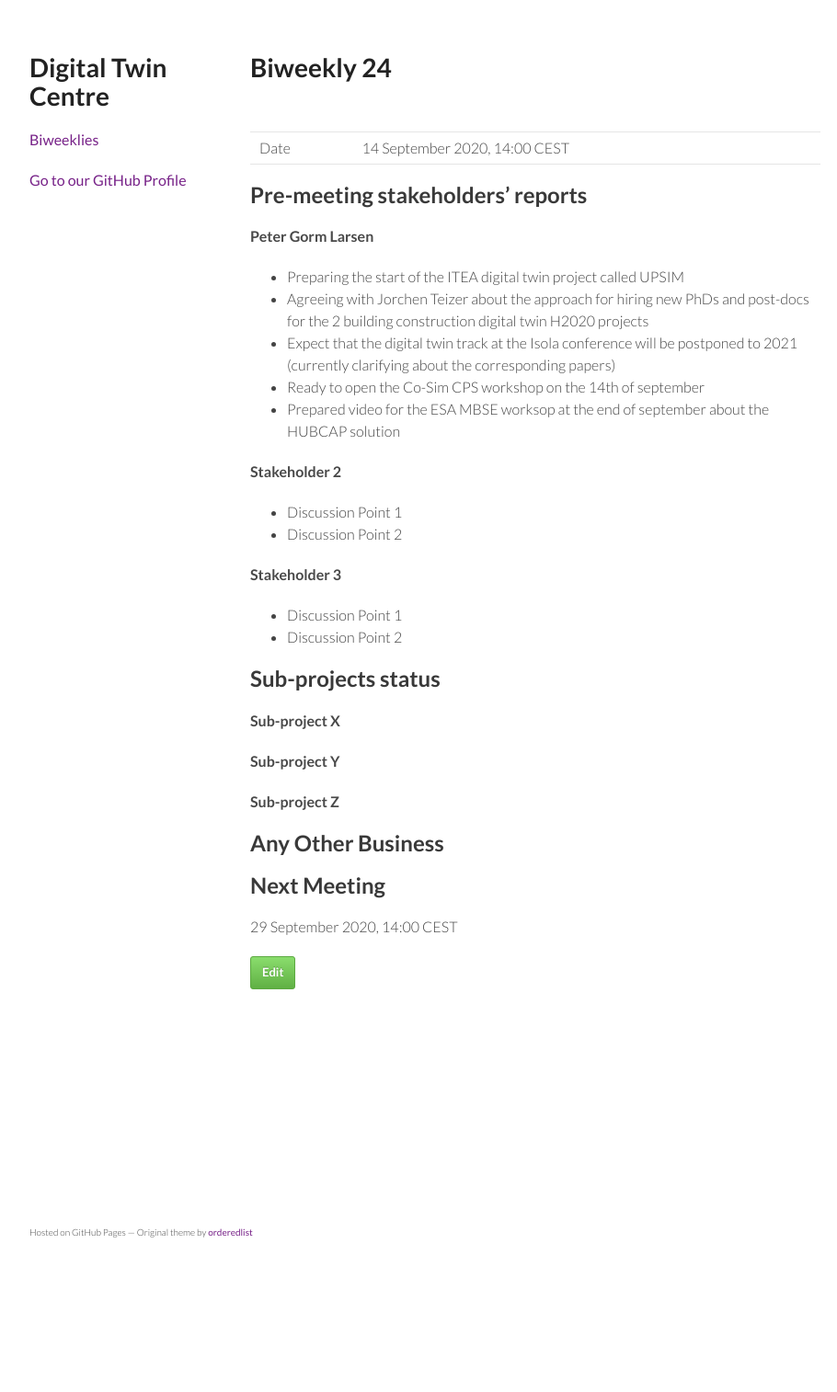
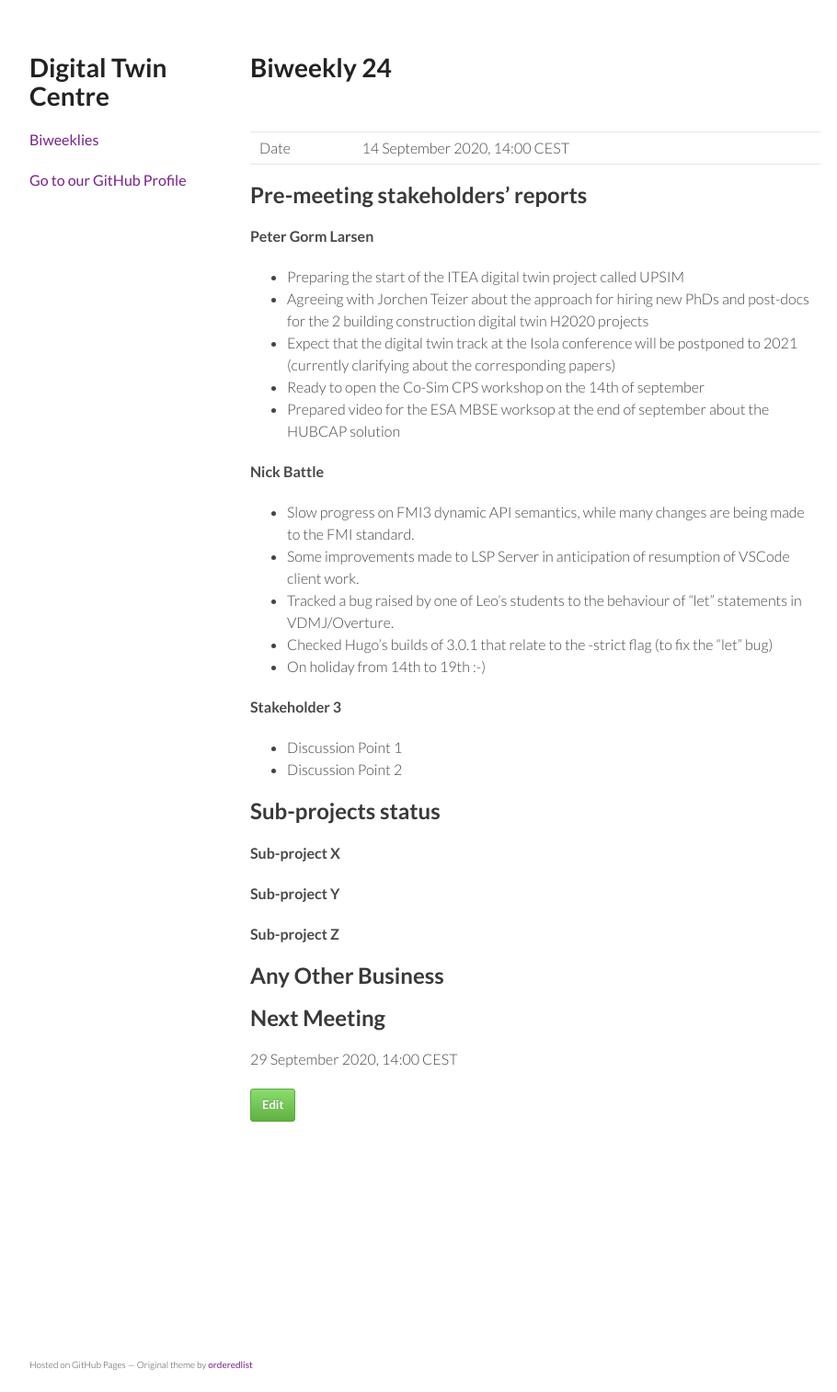
Before and after one commit to digitaltwincentre/digitaltwincentre.github.io, a Jekyll site: the page built from _biweeklies/Biweekly-24.md, in a window 1280 px wide. Shown: the whole page at 92% size, without its empty margins (178-1088 px from the left). Built offline with Jekyll 4.4.1, drawn with Linux system fonts in a browser that asks for light colours; nearby versions of some CDN libraries; before the commit the page ends 1370 px from its top, so only the background shows below that.

Commit message:
Update Biweekly-24.md

```diff
--- a/_biweeklies/Biweekly-24.md
+++ b/_biweeklies/Biweekly-24.md
@@ -27,9 +27,12 @@ date: 14 September 2020, 1400 CEST
 * Ready to open the Co-Sim CPS workshop on the 14th of september
 * Prepared video for the ESA MBSE worksop at the end of september about the HUBCAP solution
 
-#### Stakeholder 2
-* Discussion Point 1
-* Discussion Point 2
+#### Nick Battle
+* Slow progress on FMI3 dynamic API semantics, while many changes are being made to the FMI standard.
+* Some improvements made to LSP Server in anticipation of resumption of VSCode client work.
+* Tracked a bug raised by one of Leo's students to the behaviour of "let" statements in VDMJ/Overture.
+* Checked Hugo's builds of 3.0.1 that relate to the -strict flag (to fix the "let" bug)
+* On holiday from 14th to 19th :-)
 
 #### Stakeholder 3
 * Discussion Point 1
```
